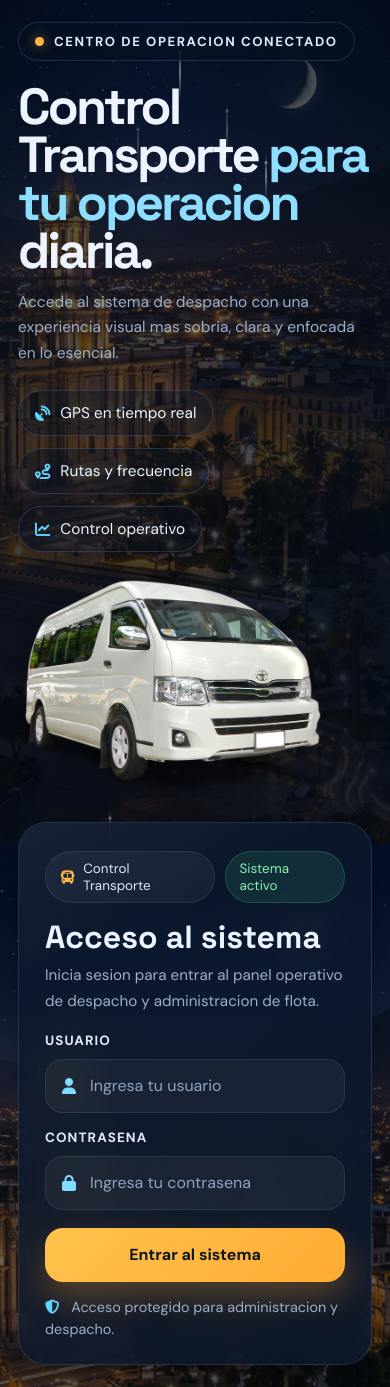
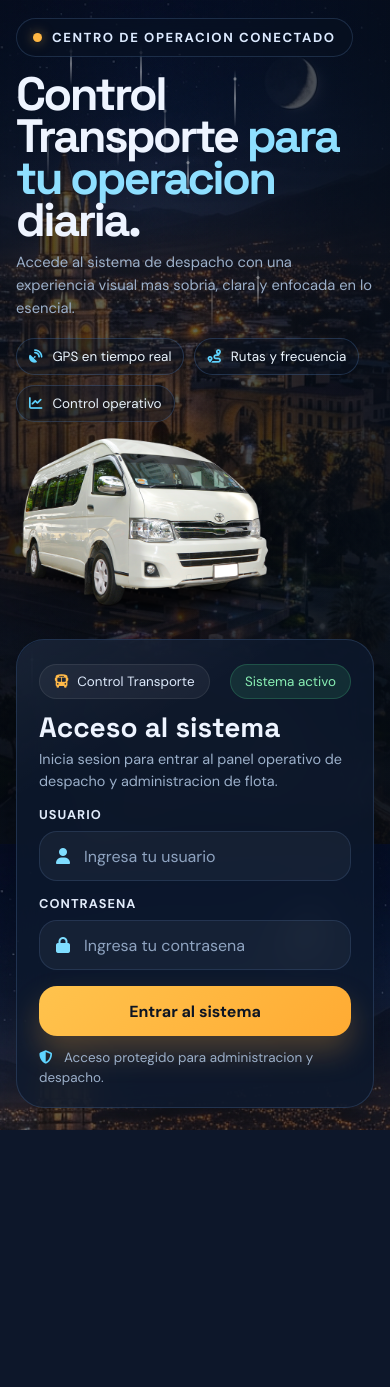
Before and after one commit to jhei-admin/control-trasporte, a Django app: page /login/ in a window 390 px wide. After the commit the page ends 1130 px from the top, so only its background shows below. Run offline with Django 5.2, Linux system fonts and the light colour scheme.

Commit message:
Optimize login fullscreen responsive layout

```diff
--- a/flota/flota_app/templates/login.html
+++ b/flota/flota_app/templates/login.html
@@ -32,7 +32,7 @@ body{
 
 body{
     margin:0;
-    overflow-x:hidden;
+    overflow:hidden;
     color:var(--text);
     font-family:"DM Sans", sans-serif;
     background:
@@ -80,37 +80,46 @@ body::before{
     box-shadow:0 0 10px rgba(95, 212, 255, .45);
 }
 
-.particle:nth-child(1){ left:6%; animation-duration:10s; animation-delay:-3s; opacity:.34; }
-.particle:nth-child(2){ left:12%; animation-duration:8s; animation-delay:-7s; height:42px; }
-.particle:nth-child(3){ left:20%; animation-duration:11s; animation-delay:-5s; opacity:.28; }
-.particle:nth-child(4){ left:28%; animation-duration:9s; animation-delay:-1s; }
-.particle:nth-child(5){ left:35%; animation-duration:12s; animation-delay:-8s; height:48px; opacity:.22; }
-.particle:nth-child(6){ left:46%; animation-duration:7.5s; animation-delay:-2s; }
-.particle:nth-child(7){ left:58%; animation-duration:10.5s; animation-delay:-6s; opacity:.3; }
-.particle:nth-child(8){ left:68%; animation-duration:8.5s; animation-delay:-4s; height:46px; }
-.particle:nth-child(9){ left:76%; animation-duration:11.5s; animation-delay:-9s; opacity:.22; }
-.particle:nth-child(10){ left:84%; animation-duration:8.2s; animation-delay:-3s; }
-.particle:nth-child(11){ left:90%; animation-duration:10.8s; animation-delay:-8s; height:40px; }
-.particle:nth-child(12){ left:95%; animation-duration:9.3s; animation-delay:-4s; opacity:.22; }
+.particle:nth-child(1){ left:4%; animation-duration:10s; animation-delay:-3s; opacity:.34; }
+.particle:nth-child(2){ left:8%; animation-duration:8s; animation-delay:-7s; height:42px; }
+.particle:nth-child(3){ left:12%; animation-duration:9.5s; animation-delay:-5s; opacity:.24; }
+.particle:nth-child(4){ left:18%; animation-duration:11s; animation-delay:-6s; height:44px; }
+.particle:nth-child(5){ left:24%; animation-duration:9s; animation-delay:-1s; }
+.particle:nth-child(6){ left:30%; animation-duration:12s; animation-delay:-8s; height:48px; opacity:.22; }
+.particle:nth-child(7){ left:36%; animation-duration:7.5s; animation-delay:-2s; }
+.particle:nth-child(8){ left:42%; animation-duration:10.5s; animation-delay:-6s; opacity:.3; }
+.particle:nth-child(9){ left:48%; animation-duration:8.5s; animation-delay:-4s; height:46px; }
+.particle:nth-child(10){ left:54%; animation-duration:11.5s; animation-delay:-9s; opacity:.22; }
+.particle:nth-child(11){ left:60%; animation-duration:8.2s; animation-delay:-3s; }
+.particle:nth-child(12){ left:66%; animation-duration:10.8s; animation-delay:-8s; height:40px; }
+.particle:nth-child(13){ left:71%; animation-duration:9.3s; animation-delay:-4s; opacity:.22; }
+.particle:nth-child(14){ left:76%; animation-duration:12.3s; animation-delay:-10s; height:50px; opacity:.28; }
+.particle:nth-child(15){ left:81%; animation-duration:8.8s; animation-delay:-2.5s; }
+.particle:nth-child(16){ left:86%; animation-duration:10.1s; animation-delay:-6.2s; height:43px; }
+.particle:nth-child(17){ left:90%; animation-duration:7.8s; animation-delay:-5.1s; opacity:.2; }
+.particle:nth-child(18){ left:93%; animation-duration:11.4s; animation-delay:-9.4s; height:52px; }
+.particle:nth-child(19){ left:96%; animation-duration:8.9s; animation-delay:-3.7s; opacity:.18; }
+.particle:nth-child(20){ left:98%; animation-duration:10.9s; animation-delay:-7.2s; height:38px; }
 
 .page{
     position:relative;
     z-index:1;
-    min-height:100vh;
-    padding:28px;
+    min-height:100svh;
+    height:100svh;
+    padding:20px 24px;
     display:grid;
     align-items:center;
 }
 
 .layout{
     display:grid;
-    grid-template-columns:minmax(0, 1fr) minmax(360px, 420px);
-    gap:38px;
+    grid-template-columns:minmax(0, 1fr) minmax(340px, 396px);
+    gap:28px;
     align-items:center;
 }
 
 .hero{
-    max-width:690px;
+    max-width:640px;
 }
 
 .badge{
@@ -139,10 +148,10 @@ body::before{
 }
 
 .title{
-    margin:22px 0 14px;
+    margin:16px 0 10px;
     font-family:"Space Grotesk", sans-serif;
-    font-size:clamp(3rem, 5.2vw, 5.4rem);
-    line-height:.95;
+    font-size:clamp(2.5rem, 4.4vw, 4.5rem);
+    line-height:.9;
     letter-spacing:-.055em;
 }
 
@@ -151,29 +160,29 @@ body::before{
 }
 
 .subtitle{
-    max-width:560px;
-    margin:0 0 24px;
+    max-width:520px;
+    margin:0 0 18px;
     color:var(--muted);
-    font-size:1.04rem;
-    line-height:1.75;
+    font-size:.95rem;
+    line-height:1.55;
 }
 
 .chips{
     display:flex;
     flex-wrap:wrap;
-    gap:12px;
+    gap:10px;
 }
 
 .chip{
     display:inline-flex;
     align-items:center;
     gap:10px;
-    padding:12px 16px;
+    padding:10px 14px;
     border-radius:999px;
     border:1px solid rgba(112, 167, 239, .22);
     background:rgba(10, 20, 36, .42);
     color:#ecf6ff;
-    font-size:.96rem;
+    font-size:.89rem;
 }
 
 .chip i{
@@ -182,12 +191,12 @@ body::before{
 
 .vehicle-area{
     position:relative;
-    margin-top:26px;
-    min-height:230px;
+    margin-top:14px;
+    min-height:170px;
 }
 
 .vehicle-area img{
-    width:min(420px, 74%);
+    width:min(340px, 62%);
     display:block;
     filter:drop-shadow(0 20px 38px rgba(0,0,0,.45));
 }
@@ -195,7 +204,7 @@ body::before{
 .login-card{
     position:relative;
     border-radius:28px;
-    padding:28px 26px 24px;
+    padding:24px 22px 20px;
     background:var(--panel);
     border:1px solid var(--line);
     box-shadow:var(--shadow);
@@ -216,7 +225,7 @@ body::before{
     align-items:center;
     justify-content:space-between;
     gap:10px;
-    margin-bottom:18px;
+    margin-bottom:14px;
 }
 
 .brand,
@@ -246,23 +255,23 @@ body::before{
 }
 
 .login-title{
-    margin:0 0 10px;
+    margin:0 0 8px;
     font-family:"Space Grotesk", sans-serif;
-    font-size:2rem;
+    font-size:1.75rem;
     line-height:1;
 }
 
 .login-text{
-    margin:0 0 18px;
+    margin:0 0 14px;
     color:var(--muted);
-    font-size:.95rem;
-    line-height:1.65;
+    font-size:.9rem;
+    line-height:1.5;
 }
 
 .field-label{
     display:block;
-    margin:0 0 10px;
-    font-size:.84rem;
+    margin:0 0 8px;
+    font-size:.8rem;
     font-weight:700;
     letter-spacing:.08em;
     text-transform:uppercase;
@@ -273,9 +282,9 @@ body::before{
     display:flex;
     align-items:center;
     gap:12px;
-    min-height:54px;
+    min-height:50px;
     padding:0 16px;
-    margin-bottom:16px;
+    margin-bottom:14px;
     border-radius:18px;
     background:rgba(255,255,255,.045);
     border:1px solid rgba(129, 179, 243, .14);
@@ -305,7 +314,7 @@ body::before{
 
 .btn-login{
     width:100%;
-    min-height:54px;
+    min-height:50px;
     margin-top:2px;
     border:none;
     border-radius:18px;
@@ -323,10 +332,10 @@ body::before{
 }
 
 .login-note{
-    margin-top:14px;
+    margin-top:12px;
     color:var(--muted);
-    font-size:.9rem;
-    line-height:1.55;
+    font-size:.84rem;
+    line-height:1.45;
 }
 
 .login-note i{
@@ -346,12 +355,14 @@ body::before{
 
 @media (max-width: 1180px){
     .page{
-        padding:22px 18px;
+        min-height:auto;
+        height:auto;
+        padding:18px 16px 22px;
     }
 
     .layout{
         grid-template-columns:1fr;
-        gap:22px;
+        gap:18px;
     }
 
     .hero{
@@ -361,34 +372,70 @@ body::before{
     .login-card{
         max-width:460px;
     }
+
+    body{
+        overflow:auto;
+    }
 }
 
 @media (max-width: 760px){
     .title{
-        font-size:clamp(2.4rem, 13vw, 4rem);
+        font-size:clamp(2rem, 12vw, 3.4rem);
     }
 
     .subtitle{
-        font-size:.97rem;
-        line-height:1.65;
+        font-size:.92rem;
+        line-height:1.55;
     }
 
     .vehicle-area{
-        min-height:180px;
+        min-height:130px;
     }
 
     .vehicle-area img{
-        width:min(330px, 88%);
+        width:min(260px, 76%);
     }
 
-    .particle:nth-child(n+9){
+    .particle:nth-child(n+13){
         display:none;
+    }
+
+    .chip{
+        font-size:.84rem;
+        padding:9px 12px;
+    }
+}
+
+@media (min-width: 1500px){
+    .layout{
+        grid-template-columns:minmax(0, 1fr) 410px;
+        gap:34px;
+    }
+
+    .hero{
+        max-width:700px;
+    }
+
+    .title{
+        font-size:clamp(3.2rem, 4.2vw, 5rem);
+    }
+
+    .vehicle-area img{
+        width:min(390px, 68%);
     }
 }
 </style>
 </head>
 <body>
 <div class="particles" aria-hidden="true">
+    <span class="particle"></span>
+    <span class="particle"></span>
+    <span class="particle"></span>
+    <span class="particle"></span>
+    <span class="particle"></span>
+    <span class="particle"></span>
+    <span class="particle"></span>
+    <span class="particle"></span>
     <span class="particle"></span>
     <span class="particle"></span>
     <span class="particle"></span>
```
